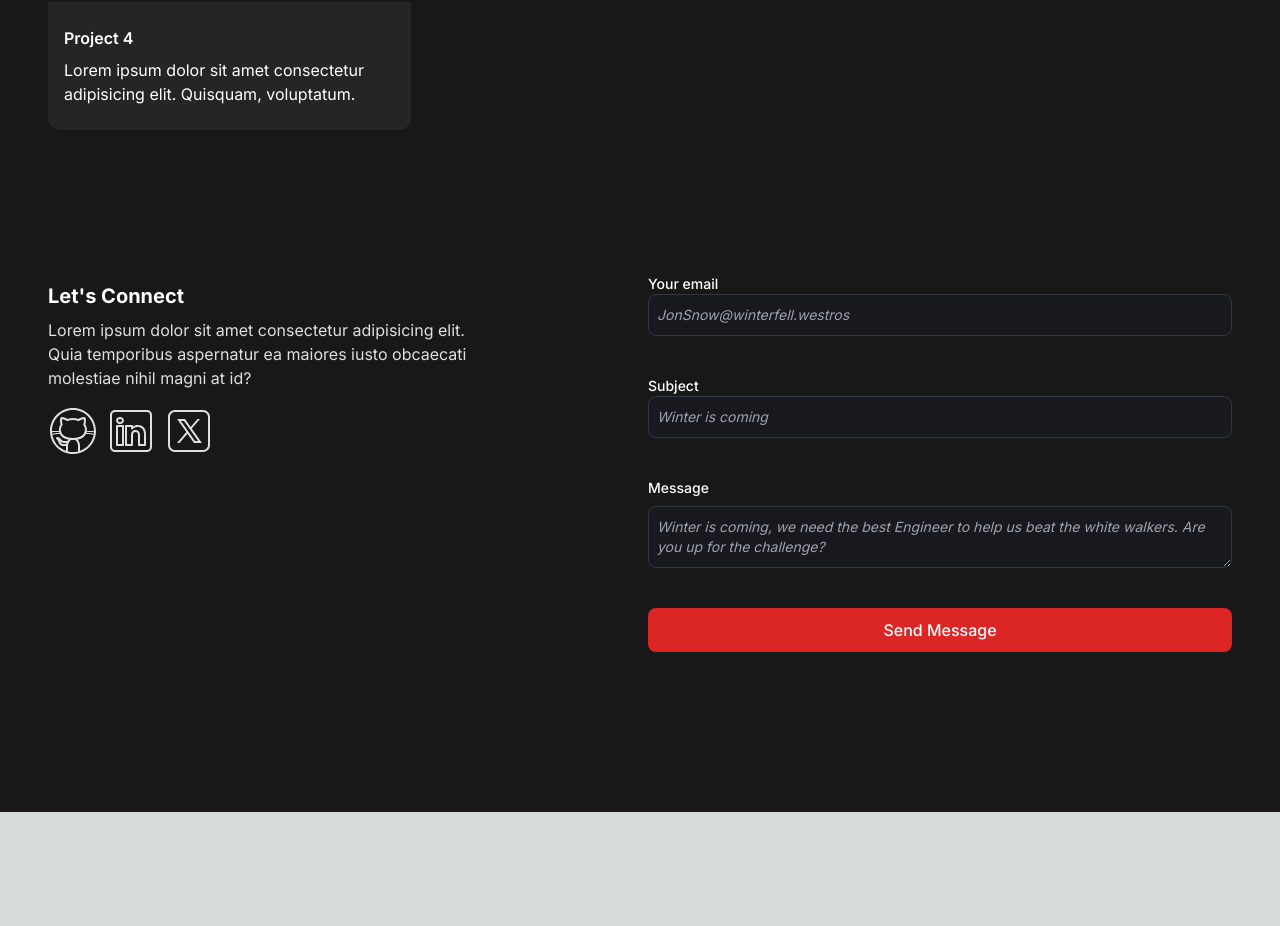
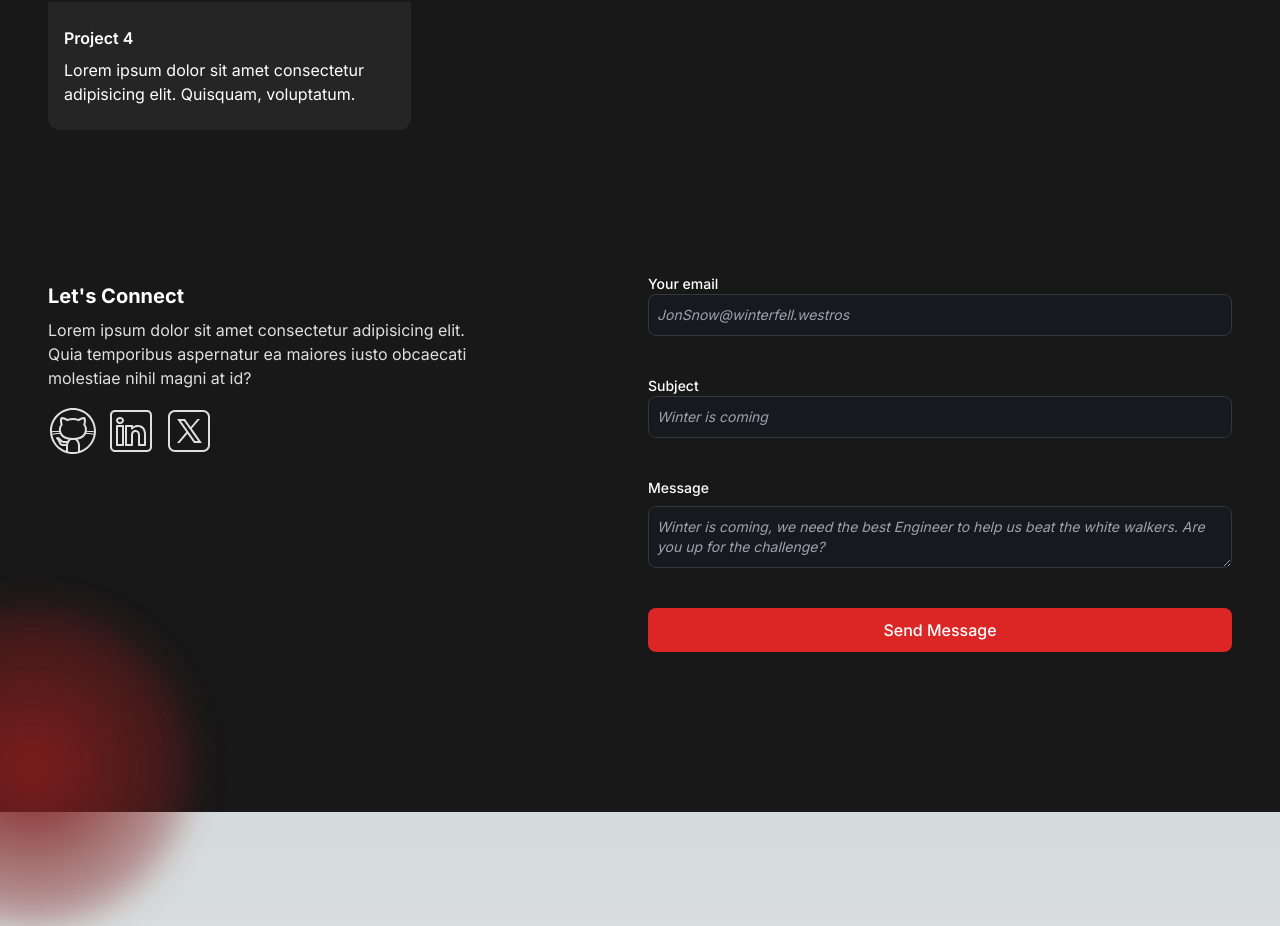
Before and after one commit to Mamdouh66/PortfolioWebsite, a Next.js app: page / in a window 1280 px wide. Shown: the part 1777-2703 px from the top of the page. Before the commit the page ends 2589 px from the top, so only its background shows below. Built offline with nearby package versions, Linux system fonts and the light colour scheme.

Commit message:
🎨 Add gradient circle style

```diff
--- a/app/components/EmailSection.jsx
+++ b/app/components/EmailSection.jsx
@@ -7,8 +7,9 @@
 
 const EmailSection = () => {
   return (
-    <section className="grid md:grid-cols-2 my-12 md:my-12 py-24 gap-4">
-      <div>
+    <section className="grid md:grid-cols-2 my-12 md:my-12 py-24 gap-4 relative">
+      <div className="bg-[radial-gradient(ellipse_at_center,_var(--tw-gradient-stops))] from-red-900 to-transparent rounded-full h-80 w-80 z-0 blur-lg absolute top-3/4 -left-4 transform -translate-x-1/2 -translate-1/2"></div>
+      <div className="z-10">
         <h5 className="text-xl font-bold text-white my-2">Let's Connect</h5>
         <p className="text-[#dfdfdf] mb-4 max-w-md">
           Lorem ipsum dolor sit amet consectetur adipisicing elit. Quia
```
